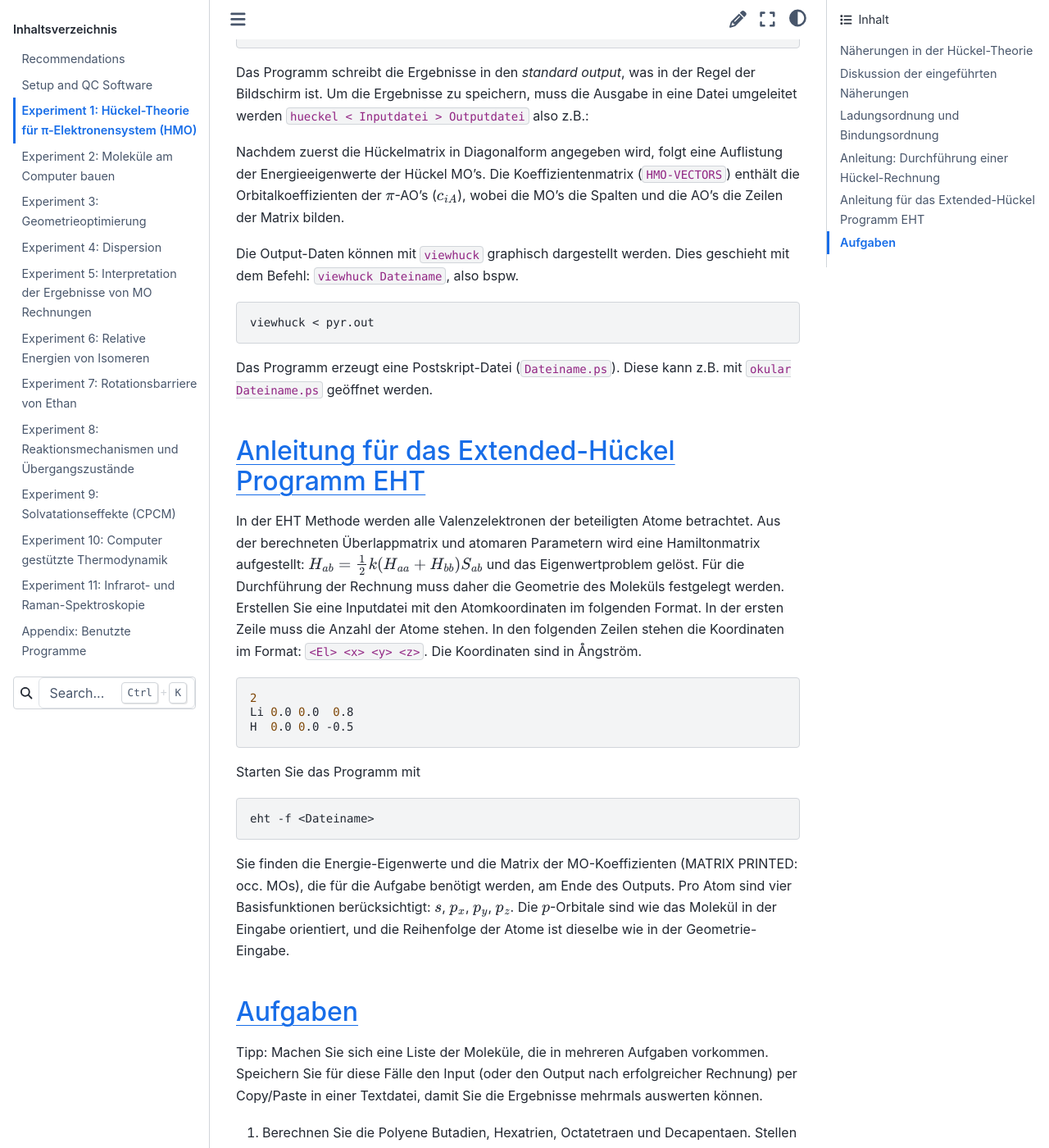
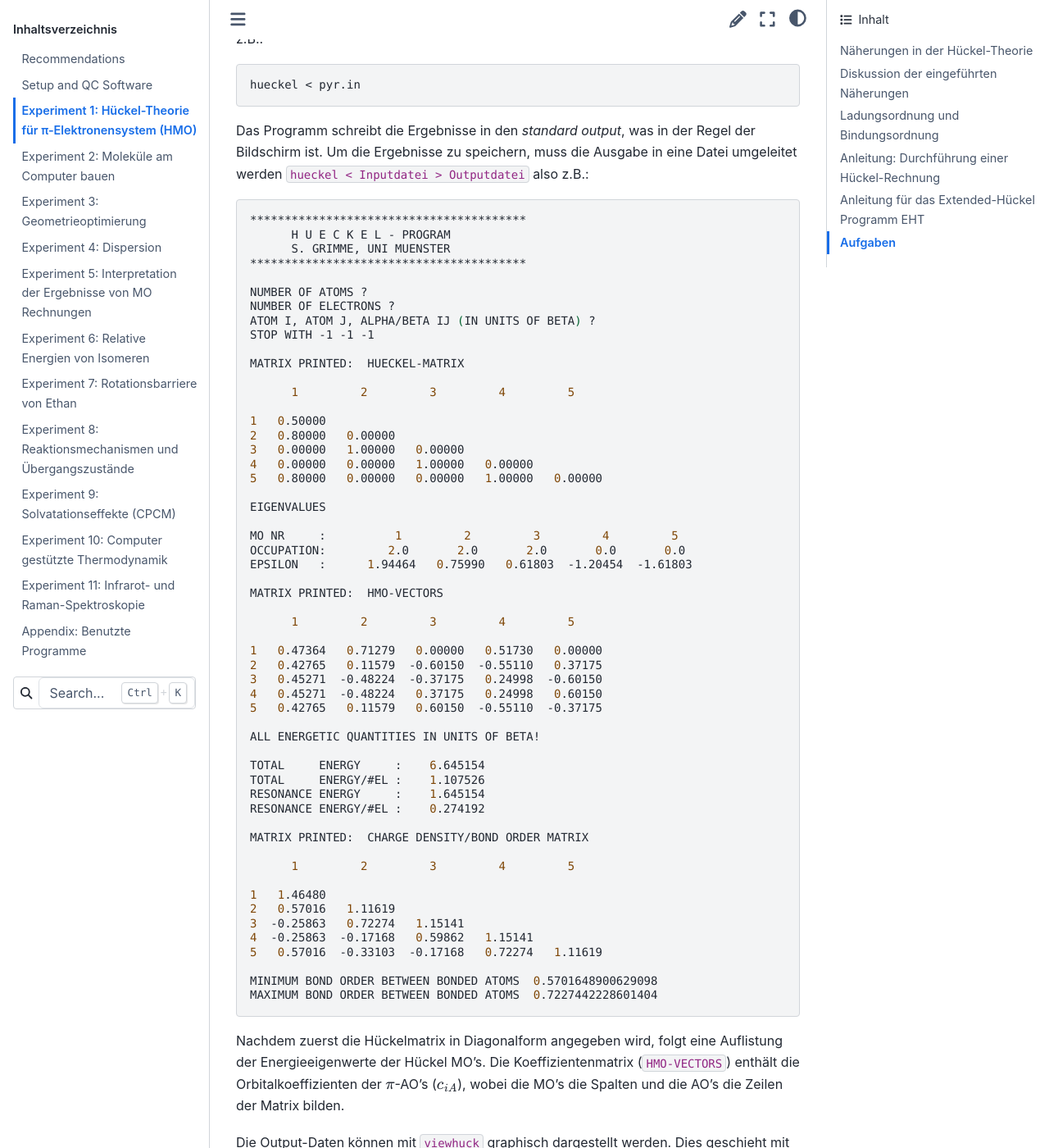
Before and after one commit to grimme-lab/bch616-teaching, a Sphinx documentation site: the page built from doc/ex1_hueckel.rst, in a window 1280 px wide and 1400 px high, scrolled down 4049 px. Shown: the whole window at 82% size. Built offline with Sphinx 7.4.7 and the Sphinx Book theme 1.1.4, drawn with Linux system fonts in a browser that asks for light colours; some of the changed text lies outside the part shown.

Commit message:
Fixed Experiment 1: Hückel-Theorie

```diff
--- a/doc/ex1_hueckel.rst
+++ b/doc/ex1_hueckel.rst
@@ -95,8 +93,8 @@ Im Folgenden ist eine Beispieleingabe für Pyrrol angegeben (5 Atome, 6 :math:`\
    4 5 1.0
    1 5 0.8
 
-.. image:: img/pyrrol.png
-   :width: 20%
+.. figure:: img/pyrrol.png
+   :width: 150px
    :align: center
 
 Hinweis: Es wird empfohlen, bei komplizierteren Systemen zuerst eine Skizze des Moleküls anzufertigen,
@@ -106,7 +104,7 @@ Atome fortlaufend entlang der längsten Kette (beginnend bei Brückenkopfatomen,
 Es ist darauf zu achten, dass bei Polyzyklen die Brückenkopfatome möglichst niedrige Nummern bekommen.
 
 .. figure:: img/viewhuck_naph.png
-   :width: 50%
+   :width: 400px
    :align: center
 
 Nachdem die Matrix gespeichert (z.B. Inputdatei: ``pyr.in``) und der Editor verlassen ist, wird das HMO-Programm mit der Kommandozeile aufgerufen ``hueckel < Inputdatei``
@@ -120,61 +118,62 @@ Das Programm schreibt die Ergebnisse in den *standard output*, was in der Regel
 also z.B.:
 
 .. code-block:: bash
-    ****************************************
-           H U E C K E L - PROGRAM
-           S. GRIMME, UNI MUENSTER
-    ****************************************
 
-    NUMBER OF ATOMS ?
-    NUMBER OF ELECTRONS ?
-    ATOM I, ATOM J, ALPHA/BETA IJ (IN UNITS OF BETA) ?
-    STOP WITH -1 -1 -1
+   ****************************************
+         H U E C K E L - PROGRAM
+         S. GRIMME, UNI MUENSTER
+   ****************************************
 
-    MATRIX PRINTED:  HUECKEL-MATRIX
+   NUMBER OF ATOMS ?
+   NUMBER OF ELECTRONS ?
+   ATOM I, ATOM J, ALPHA/BETA IJ (IN UNITS OF BETA) ?
+   STOP WITH -1 -1 -1
 
-          1         2         3         4         5
+   MATRIX PRINTED:  HUECKEL-MATRIX
 
-    1   0.50000
-    2   0.80000   0.00000
-    3   0.00000   1.00000   0.00000
-    4   0.00000   0.00000   1.00000   0.00000
-    5   0.80000   0.00000   0.00000   1.00000   0.00000
+         1         2         3         4         5
 
-    EIGENVALUES
+   1   0.50000
+   2   0.80000   0.00000
+   3   0.00000   1.00000   0.00000
+   4   0.00000   0.00000   1.00000   0.00000
+   5   0.80000   0.00000   0.00000   1.00000   0.00000
 
-    MO NR     :          1         2         3         4         5
-    OCCUPATION:         2.0       2.0       2.0       0.0       0.0
-    EPSILON   :      1.94464   0.75990   0.61803  -1.20454  -1.61803
+   EIGENVALUES
 
-    MATRIX PRINTED:  HMO-VECTORS
+   MO NR     :          1         2         3         4         5
+   OCCUPATION:         2.0       2.0       2.0       0.0       0.0
+   EPSILON   :      1.94464   0.75990   0.61803  -1.20454  -1.61803
 
-          1         2         3         4         5
+   MATRIX PRINTED:  HMO-VECTORS
 
-    1   0.47364   0.71279   0.00000   0.51730   0.00000
-    2   0.42765   0.11579  -0.60150  -0.55110   0.37175
-    3   0.45271  -0.48224  -0.37175   0.24998  -0.60150
-    4   0.45271  -0.48224   0.37175   0.24998   0.60150
-    5   0.42765   0.11579   0.60150  -0.55110  -0.37175
+         1         2         3         4         5
 
-    ALL ENERGETIC QUANTITIES IN UNITS OF BETA!
+   1   0.47364   0.71279   0.00000   0.51730   0.00000
+   2   0.42765   0.11579  -0.60150  -0.55110   0.37175
+   3   0.45271  -0.48224  -0.37175   0.24998  -0.60150
+   4   0.45271  -0.48224   0.37175   0.24998   0.60150
+   5   0.42765   0.11579   0.60150  -0.55110  -0.37175
 
-    TOTAL     ENERGY     :    6.645154
-    TOTAL     ENERGY/#EL :    1.107526
-    RESONANCE ENERGY     :    1.645154
-    RESONANCE ENERGY/#EL :    0.274192
+   ALL ENERGETIC QUANTITIES IN UNITS OF BETA!
 
-    MATRIX PRINTED:  CHARGE DENSITY/BOND ORDER MATRIX
+   TOTAL     ENERGY     :    6.645154
+   TOTAL     ENERGY/#EL :    1.107526
+   RESONANCE ENERGY     :    1.645154
+   RESONANCE ENERGY/#EL :    0.274192
 
-          1         2         3         4         5
+   MATRIX PRINTED:  CHARGE DENSITY/BOND ORDER MATRIX
 
-    1   1.46480
-    2   0.57016   1.11619
-    3  -0.25863   0.72274   1.15141
-    4  -0.25863  -0.17168   0.59862   1.15141
-    5   0.57016  -0.33103  -0.17168   0.72274   1.11619
+         1         2         3         4         5
 
-    MINIMUM BOND ORDER BETWEEN BONDED ATOMS  0.5701648900629098
-    MAXIMUM BOND ORDER BETWEEN BONDED ATOMS  0.7227442228601404
+   1   1.46480
+   2   0.57016   1.11619
+   3  -0.25863   0.72274   1.15141
+   4  -0.25863  -0.17168   0.59862   1.15141
+   5   0.57016  -0.33103  -0.17168   0.72274   1.11619
+
+   MINIMUM BOND ORDER BETWEEN BONDED ATOMS  0.5701648900629098
+   MAXIMUM BOND ORDER BETWEEN BONDED ATOMS  0.7227442228601404
 
 Nachdem zuerst die Hückelmatrix in Diagonalform angegeben wird, folgt eine Auflistung der Energieeigenwerte der Hückel MO's.
 Die Koeffizientenmatrix (``HMO-VECTORS``) enthält die Orbitalkoeffizienten der :math:`\pi`-AO's (:math:`c_{iA}`),
@@ -243,14 +242,14 @@ per Copy/Paste in einer Textdatei, damit Sie die Ergebnisse mehrmals auswerten k
 
 5. Berechnen Sie folgende Verbindung und diskutieren Sie die Ladungsordnungen im Zusammenhang mit der Hückelregel. Darf das Molekül mit der Hückel-Methode berechnet werden? Begründen Sie.
 
-.. image:: img/cora.png
-   :scale: 60%
+.. figure:: img/cora.png
+   :width: 400px
    :align: center
 
 6. Führen Sie mit dem Hückel-Programm Rechnungen für die Verbindungen I, IIa und IIb durch.
 
-.. image:: img/naphtholquinolin.png
-   :scale: 75%
+.. figure:: img/naphtholquinolin.png
+   :width: 400px
    :align: center
 
 Das Lone pair des Stickstoffatoms liegt in der Molekülebene.
@@ -275,21 +274,21 @@ e) Finden Sie die jeweils bevorzugte Kohlenstoffposition für a. elektrophile un
 .. table:: Tabelle 1.1: Ionisationspotential für verschiedene Moleküle.
    :align: center
 
-   +-------------------------+------------+
+   +-------------------------+------------------+
    | Molekül                 | IP [:math:`eV`]  |
-   +=========================+============+
-   | Benzen                  | 9.57       |
-   +-------------------------+------------+
-   | Naphthalin              | 8.68       |
-   +-------------------------+------------+
-   | Anthracen               | 8.20       |
-   +-------------------------+------------+
-   | Phenanthren             | 8.62       |
-   +-------------------------+------------+
-   | Tetracen                | 7.71       |
-   +-------------------------+------------+
-   | 3,4-Benzophenanthren    | 8.40       |
-   +-------------------------+------------+
+   +=========================+==================+
+   | Benzen                  | 9.57             |
+   +-------------------------+------------------+
+   | Naphthalin              | 8.68             |
+   +-------------------------+------------------+
+   | Anthracen               | 8.20             |
+   +-------------------------+------------------+
+   | Phenanthren             | 8.62             |
+   +-------------------------+------------------+
+   | Tetracen                | 7.71             |
+   +-------------------------+------------------+
+   | 3,4-Benzophenanthren    | 8.40             |
+   +-------------------------+------------------+
 
 8. Führen Sie eine EHT-Rechnung für CO (:math:`r(\text{C-O}) = 1.15 \, \text{\AA}`) durch.
    Zeichnen Sie ein MO-Schema aus den Informationen der MO-Eigenwerte und
```
Also changed, not shown: other parts of doc/ex1_hueckel.rst (+7 -9 lines).
